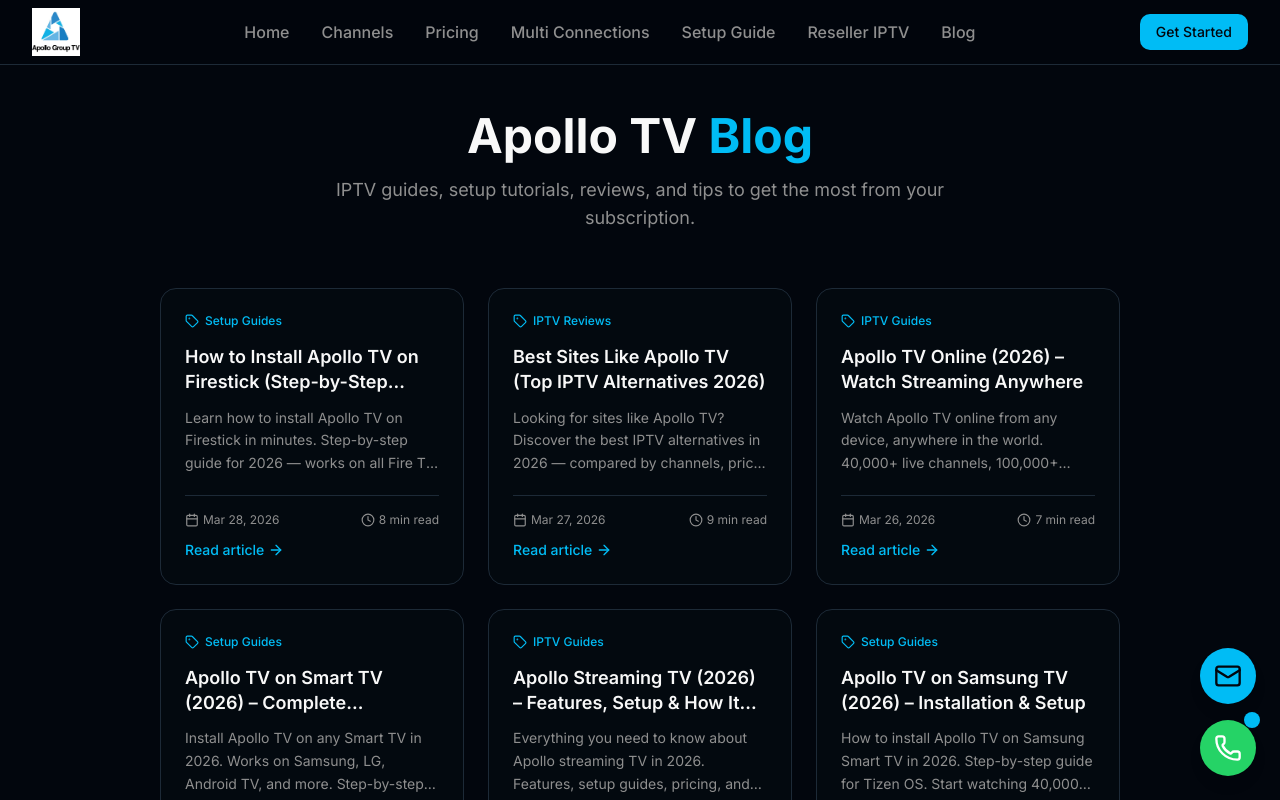
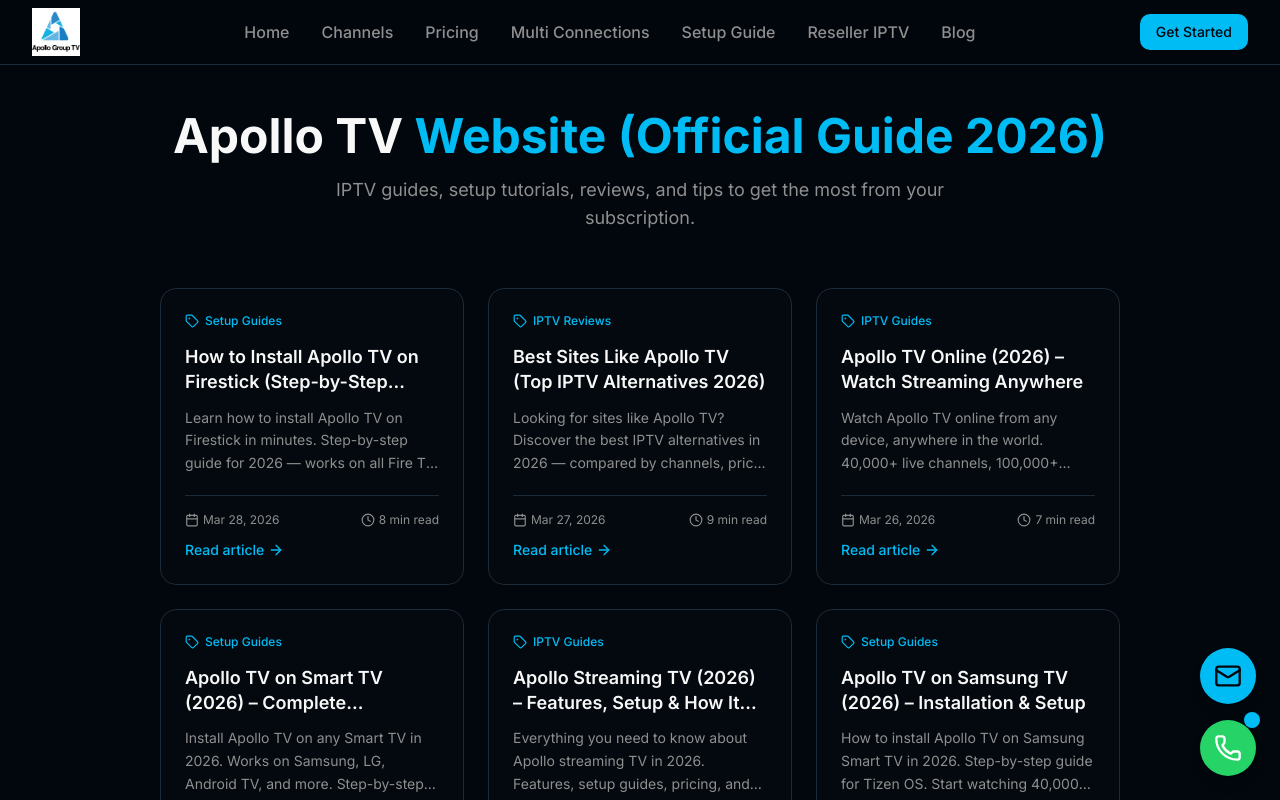
Before and after one commit to Animo2024/apollo-tv, a Next.js app: page /blog in a window 1280 px wide. Shown: the top 800 px of the page. Built offline with nearby package versions, Linux system fonts and the light colour scheme.

Commit message:
Update blog page heading to 'Apollo TV Website (Official Guide 2026)'

```diff
--- a/app/blog/page.tsx
+++ b/app/blog/page.tsx
@@ -38,7 +38,7 @@ export default function BlogPage() {
         {/* Hero */}
         <div className="text-center mb-14">
           <h1 className="text-3xl sm:text-4xl lg:text-5xl font-bold text-foreground mb-4 text-balance">
-            Apollo TV <span className="text-primary">Blog</span>
+            Apollo TV <span className="text-primary">Website (Official Guide 2026)</span>
           </h1>
           <p className="text-lg text-muted-foreground max-w-2xl mx-auto">
             IPTV guides, setup tutorials, reviews, and tips to get the most from your subscription.
```
